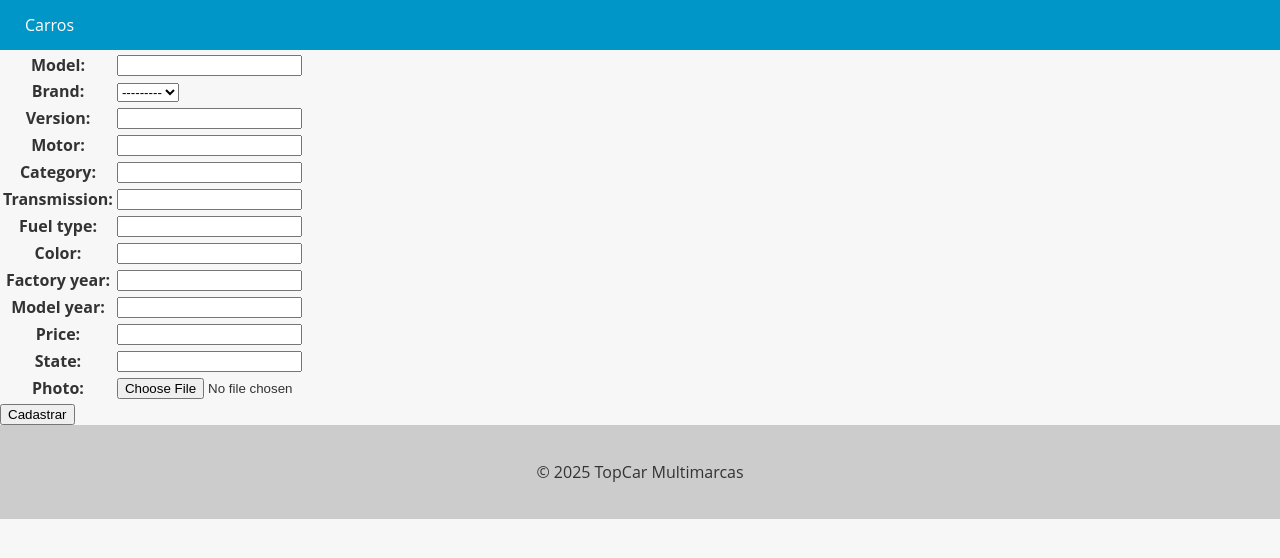
After one commit to GeorgeKemmerich/carros, a Django app: page /new_car/ in a window 1280 px wide. The commit adds this page. Shown: the top 558 px of the page. Run offline with Django 5.2, Linux system fonts and the light colour scheme; data that the repository does not hold is empty.

Commit message:
Criado o formulario de cadastramento do veiculo(new_car.html)

```diff
--- a/app/urls.py
+++ b/app/urls.py
@@ -18,10 +18,11 @@ from django.contrib import admin
 from django.urls import path
 from django.conf import settings
 from django.conf.urls.static import static
-from cars.views import cars_view
+from cars.views import cars_view, new_car_view
 
 
 urlpatterns = [
     path('admin/', admin.site.urls),
-    path('cars/', cars_view, name = 'cars_list')
+    path('cars/', cars_view, name = 'cars_list'),
+    path('new_car/', new_car_view, name='new_car'),
 ] + static(settings.MEDIA_URL, document_root=settings.MEDIA_ROOT)
--- /dev/null
+++ b/cars/forms.py
@@ -0,0 +1,17 @@
+from django import forms
+from cars.models import Brand
+
+class CarForm(forms.Form):
+    model = forms.CharField()
+    brand = forms.ModelChoiceField(Brand.objects.all())
+    version = forms.CharField()
+    motor = forms.CharField()
+    category = forms.CharField()
+    transmission = forms.CharField()
+    fuel_type = forms.CharField()
+    color = forms.CharField()
+    factory_year = forms.IntegerField()
+    model_year = forms.IntegerField()
+    price = forms.FloatField()
+    state = forms.CharField()
+    photo = forms.ImageField()
--- a/cars/templates/cars.html
+++ b/cars/templates/cars.html
@@ -1,3 +1,5 @@
+{% extends "base.html" %}
+
 {% block content %}
   <style>
     .car-grid {
--- /dev/null
+++ b/cars/templates/new_car.html
@@ -0,0 +1,11 @@
+{% extends "base.html" %}
+
+{% block content %}
+    <form method="post" enctype="multipart/form-data">
+        {% csrf_token %}
+        <table>
+            {{ new_car_form.as_table}}
+        </table>
+        <input type="submit" value="Cadastrar" class="btn btn-primary">
+    </form>
+{% endblock %}
--- a/cars/views.py
+++ b/cars/views.py
@@ -1,5 +1,6 @@
 from django.shortcuts import render
 from cars.models import Car
+from cars.forms import CarForm
 # Create your views here.
 
 
@@ -15,3 +16,7 @@ def cars_view(request):
         'cars.html',
           {'cars': cars }
  )
+
+def new_car_view(request):
+    new_car_form = CarForm
+    return render(request, 'new_car.html', {'new_car_form':new_car_form})
```
